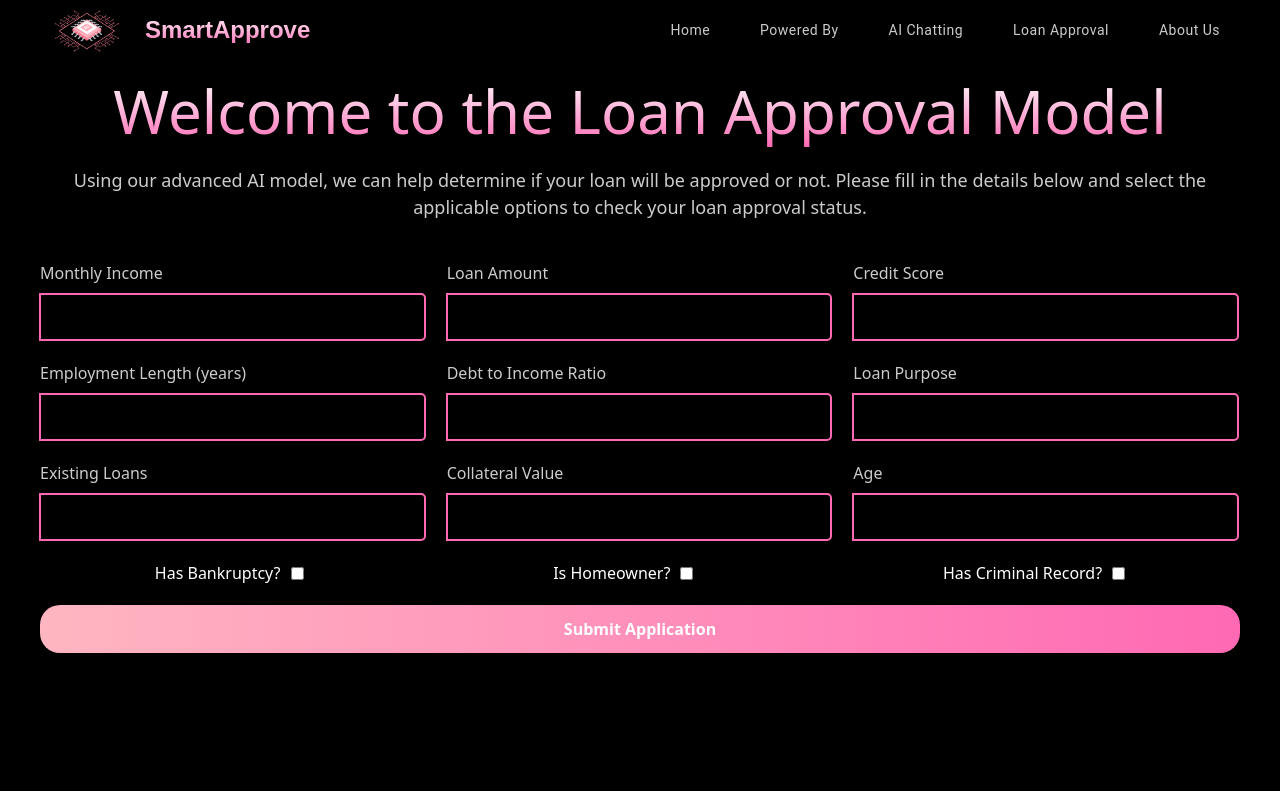
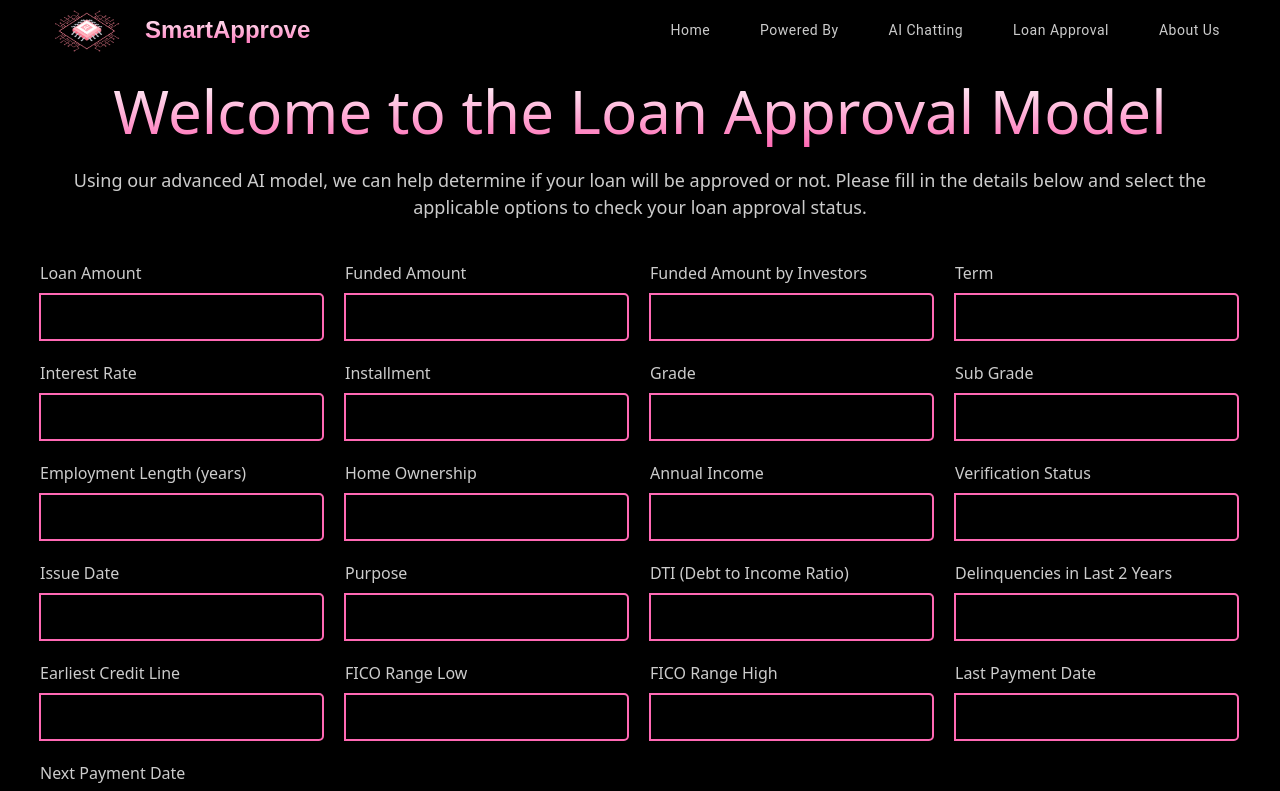
Before and after one commit to mirelesDavid/SmartAprrove, a React (Create React App) app in the folder client/hack24/: page /loansystem in a window 1280 px wide. Shown: the top 791 px of the page. Built offline with nearby package versions, Linux system fonts and the light colour scheme.

Commit message:
postRequest to Python Model Done

```diff
--- a/client/hack24/src/Pages/LoanSystemPage.css
+++ b/client/hack24/src/Pages/LoanSystemPage.css
@@ -1,7 +1,13 @@
+html, body {
+    height: 100%;
+    margin: 0;
+    padding: 0;
+    background-color: black; /* Fondo negro para el cuerpo completo */
+}
 .loan-system-container {
     background-color: black;
     color: white;
-    min-height: 100vh;
+    height: 100vh;
     padding: 0; /* Elimina cualquier relleno */
   }
 
@@ -90,6 +96,8 @@
     font-weight: bold;
     cursor: pointer;
     transition: background-color 0.3s ease, color 0.3s ease;
+    margin-top: 30px;
+    margin-bottom: 100px;
   }
 
   button.cta-button:hover {
--- a/client/hack24/src/Pages/LoanSystemPage.jsx
+++ b/client/hack24/src/Pages/LoanSystemPage.jsx
@@ -6,108 +6,130 @@ import './LoanSystemPage.css';
 
 const LoanSystemPage = () => {
   const [formData, setFormData] = useState({
-    income: '', // Ingresos mensuales
-    loanAmount: '', // Cantidad del préstamo
-    creditScore: '', // Puntuación de crédito
-    employmentLength: '', // Años de empleo
-    debtToIncomeRatio: '', // Relación deuda/ingresos
-    loanPurpose: '', // Propósito del préstamo
-    existingLoans: '', // Número de préstamos existentes
-    collateralValue: '', // Valor del colateral
-    age: '', // Edad del solicitante
-    hasBankruptcy: false, // Bancarrota
-    isHomeowner: false, // Propietario de vivienda
-    hasCriminalRecord: false, // Antecedentes penales
+    loan_amnt: '',
+    funded_amnt: '',
+    funded_amnt_inv: '',
+    term: '',
+    int_rate: '',
+    installment: '',
+    grade: '',
+    sub_grade: '',
+    emp_length: '',
+    home_ownership: '',
+    annual_inc: '',
+    verification_status: '',
+    issue_d: '',
+    purpose: '',
+    dti: '',
+    delinq_2yrs: '',
+    earliest_cr_line: '',
+    fico_range_low: '',
+    fico_range_high: '',
+    last_pymnt_d: '',
+    next_pymnt_d: ''
   });
 
-  const [approvalStatus, setApprovalStatus] = useState(''); // Estado para manejar el estatus
+  const [predictionResult, setPredictionResult] = useState(''); // Estado para manejar el resultado de la predicción
+  const [explanation, setExplanation] = useState(''); // Estado para manejar la explicación del AI
   const [statusColor, setStatusColor] = useState('black'); // Estado para manejar el color del título
 
   const handleChange = (e) => {
-    const { name, value, type, checked } = e.target;
+    const { name, value } = e.target;
     setFormData((prevData) => ({
       ...prevData,
-      [name]: type === 'checkbox' ? checked : value,
+      [name]: value,
     }));
   };
 
   const handleSubmit = async () => {
     try {
-      // Muestra los datos que se van a enviar en la consola
       console.log('Form Data:', formData);
 
-      // Realizar el POST request
+      // Realizar el POST request a la API de Node.js
       const response = await axiosInstance.post('/loanapproval', formData);
 
       // Verificar la respuesta del servidor
       console.log('Response:', response);
 
-      // Verificar si la respuesta contiene los datos esperados
-      const result = response.data.reply; // Accede correctamente a la respuesta
+      const result = response.data; // Acceder al resultado
 
-      // Verifica que el resultado sea un string antes de usar startsWith
-      if (typeof result === 'string') {
-        if (result.startsWith('Approved')) {
-          setApprovalStatus('Approved');
+      if (result.prediction && result.explanation) {
+        // Establecer el resultado de la predicción en el título
+        setPredictionResult(result.prediction);
+
+        // Establecer la explicación proporcionada por OpenAI en el párrafo
+        setExplanation(result.explanation);
+
+        // Cambiar el color basado en la predicción
+        if (result.prediction === 'Approved') {
           setStatusColor('green');
         } else {
-          setApprovalStatus('Declined');
           setStatusColor('red');
         }
       } else {
         console.error('Unexpected response format:', result);
-        setApprovalStatus('Unexpected response format');
+        setPredictionResult('Unexpected response format');
+        setExplanation('');
         setStatusColor('red');
       }
     } catch (error) {
       console.error('Error al enviar la solicitud:', error);
-      setApprovalStatus('Error processing your application');
+      setPredictionResult('Error processing your application');
+      setExplanation('');
       setStatusColor('red');
     }
   };
-
 
   return (
     <div className="loan-system-container">
       <NavBar />
       <div className="loan-content">
         <h1 style={{ color: statusColor }}>
-          {approvalStatus || 'Welcome to the Loan Approval Model'}
+          {predictionResult || 'Welcome to the Loan Approval Model'}
         </h1>
         <p>
-          Using our advanced AI model, we can help determine if your loan will be approved or not.
-          Please fill in the details below and select the applicable options to check your loan approval status.
+          {explanation || 'Using our advanced AI model, we can help determine if your loan will be approved or not. Please fill in the details below and select the applicable options to check your loan approval status.'}
         </p>
         <div className="form">
           {/* Primera fila de inputs */}
           <div className="form-row">
             <div className="input-group">
-              <InputLabel htmlFor="income" label="Monthly Income" />
+              <InputLabel htmlFor="loan_amnt" label="Loan Amount" />
               <input
                 type="text"
-                id="income"
-                name="income"
-                value={formData.income}
+                id="loan_amnt"
+                name="loan_amnt"
+                value={formData.loan_amnt}
                 onChange={handleChange}
               />
             </div>
             <div className="input-group">
-              <InputLabel htmlFor="loanAmount" label="Loan Amount" />
+              <InputLabel htmlFor="funded_amnt" label="Funded Amount" />
               <input
                 type="text"
-                id="loanAmount"
-                name="loanAmount"
-                value={formData.loanAmount}
+                id="funded_amnt"
+                name="funded_amnt"
+                value={formData.funded_amnt}
                 onChange={handleChange}
               />
             </div>
             <div className="input-group">
-              <InputLabel htmlFor="creditScore" label="Credit Score" />
+              <InputLabel htmlFor="funded_amnt_inv" label="Funded Amount by Investors" />
               <input
                 type="text"
-                id="creditScore"
-                name="creditScore"
-                value={formData.creditScore}
+                id="funded_amnt_inv"
+                name="funded_amnt_inv"
+                value={formData.funded_amnt_inv}
+                onChange={handleChange}
+              />
+            </div>
+            <div className="input-group">
+              <InputLabel htmlFor="term" label="Term" />
+              <input
+                type="text"
+                id="term"
+                name="term"
+                value={formData.term}
                 onChange={handleChange}
               />
             </div>
@@ -116,32 +138,42 @@ const LoanSystemPage = () => {
           {/* Segunda fila de inputs */}
           <div className="form-row">
             <div className="input-group">
-              <InputLabel htmlFor="employmentLength" label="Employment Length (years)" />
+              <InputLabel htmlFor="int_rate" label="Interest Rate" />
               <input
                 type="text"
-                id="employmentLength"
-                name="employmentLength"
-                value={formData.employmentLength}
+                id="int_rate"
+                name="int_rate"
+                value={formData.int_rate}
                 onChange={handleChange}
               />
             </div>
             <div className="input-group">
-              <InputLabel htmlFor="debtToIncomeRatio" label="Debt to Income Ratio" />
+              <InputLabel htmlFor="installment" label="Installment" />
               <input
                 type="text"
-                id="debtToIncomeRatio"
-                name="debtToIncomeRatio"
-                value={formData.debtToIncomeRatio}
+                id="installment"
+                name="installment"
+                value={formData.installment}
                 onChange={handleChange}
               />
             </div>
             <div className="input-group">
-              <InputLabel htmlFor="loanPurpose" label="Loan Purpose" />
+              <InputLabel htmlFor="grade" label="Grade" />
               <input
                 type="text"
-                id="loanPurpose"
-                name="loanPurpose"
-                value={formData.loanPurpose}
+                id="grade"
+                name="grade"
+                value={formData.grade}
+                onChange={handleChange}
+              />
+            </div>
+            <div className="input-group">
+              <InputLabel htmlFor="sub_grade" label="Sub Grade" />
+              <input
+                type="text"
+                id="sub_grade"
+                name="sub_grade"
+                value={formData.sub_grade}
                 onChange={handleChange}
               />
             </div>
@@ -150,66 +182,144 @@ const LoanSystemPage = () => {
           {/* Tercera fila de inputs */}
           <div className="form-row">
             <div className="input-group">
-              <InputLabel htmlFor="existingLoans" label="Existing Loans" />
+              <InputLabel htmlFor="emp_length" label="Employment Length (years)" />
               <input
                 type="text"
-                id="existingLoans"
-                name="existingLoans"
-                value={formData.existingLoans}
+                id="emp_length"
+                name="emp_length"
+                value={formData.emp_length}
                 onChange={handleChange}
               />
             </div>
             <div className="input-group">
-              <InputLabel htmlFor="collateralValue" label="Collateral Value" />
+              <InputLabel htmlFor="home_ownership" label="Home Ownership" />
               <input
                 type="text"
-                id="collateralValue"
-                name="collateralValue"
-                value={formData.collateralValue}
+                id="home_ownership"
+                name="home_ownership"
+                value={formData.home_ownership}
                 onChange={handleChange}
               />
             </div>
             <div className="input-group">
-              <InputLabel htmlFor="age" label="Age" />
+              <InputLabel htmlFor="annual_inc" label="Annual Income" />
               <input
                 type="text"
-                id="age"
-                name="age"
-                value={formData.age}
+                id="annual_inc"
+                name="annual_inc"
+                value={formData.annual_inc}
+                onChange={handleChange}
+              />
+            </div>
+            <div className="input-group">
+              <InputLabel htmlFor="verification_status" label="Verification Status" />
+              <input
+                type="text"
+                id="verification_status"
+                name="verification_status"
+                value={formData.verification_status}
                 onChange={handleChange}
               />
             </div>
           </div>
 
-          {/* Fila de checkboxes */}
-          <div className="form-row checkboxes">
-            <div className="checkbox-group">
-              <InputLabel htmlFor="hasBankruptcy" label="Has Bankruptcy?" />
+          {/* Cuarta fila de inputs */}
+          <div className="form-row">
+            <div className="input-group">
+              <InputLabel htmlFor="issue_d" label="Issue Date" />
               <input
-                type="checkbox"
-                id="hasBankruptcy"
-                name="hasBankruptcy"
-                checked={formData.hasBankruptcy}
+                type="text"
+                id="issue_d"
+                name="issue_d"
+                value={formData.issue_d}
                 onChange={handleChange}
               />
             </div>
-            <div className="checkbox-group">
-              <InputLabel htmlFor="isHomeowner" label="Is Homeowner?" />
+            <div className="input-group">
+              <InputLabel htmlFor="purpose" label="Purpose" />
               <input
-                type="checkbox"
-                id="isHomeowner"
-                name="isHomeowner"
-                checked={formData.isHomeowner}
+                type="text"
+                id="purpose"
+                name="purpose"
+                value={formData.purpose}
                 onChange={handleChange}
               />
             </div>
-            <div className="checkbox-group">
-              <InputLabel htmlFor="hasCriminalRecord" label="Has Criminal Record?" />
+            <div className="input-group">
+              <InputLabel htmlFor="dti" label="DTI (Debt to Income Ratio)" />
               <input
-                type="checkbox"
-                id="hasCriminalRecord"
-                name="hasCriminalRecord"
-                checked={formData.hasCriminalRecord}
+                type="text"
+                id="dti"
+                name="dti"
+                value={formData.dti}
+                onChange={handleChange}
+              />
+            </div>
+            <div className="input-group">
+              <InputLabel htmlFor="delinq_2yrs" label="Delinquencies in Last 2 Years" />
+              <input
+                type="text"
+                id="delinq_2yrs"
+                name="delinq_2yrs"
+                value={formData.delinq_2yrs}
+                onChange={handleChange}
+              />
+            </div>
+          </div>
+
+          {/* Quinta fila de inputs */}
+          <div className="form-row">
+            <div className="input-group">
+              <InputLabel htmlFor="earliest_cr_line" label="Earliest Credit Line" />
+              <input
+                type="text"
+                id="earliest_cr_line"
+                name="earliest_cr_line"
+                value={formData.earliest_cr_line}
+                onChange={handleChange}
+              />
+            </div>
+            <div className="input-group">
+              <InputLabel htmlFor="fico_range_low" label="FICO Range Low" />
+              <input
+                type="text"
+                id="fico_range_low"
+                name="fico_range_low"
+                value={formData.fico_range_low}
+                onChange={handleChange}
+              />
+            </div>
+            <div className="input-group">
+              <InputLabel htmlFor="fico_range_high" label="FICO Range High" />
+              <input
+                type="text"
+                id="fico_range_high"
+                name="fico_range_high"
+                value={formData.fico_range_high}
+                onChange={handleChange}
+              />
+            </div>
+            <div className="input-group">
+              <InputLabel htmlFor="last_pymnt_d" label="Last Payment Date" />
+              <input
+                type="text"
+                id="last_pymnt_d"
+                name="last_pymnt_d"
+                value={formData.last_pymnt_d}
+                onChange={handleChange}
+              />
+            </div>
+          </div>
+
+          {/* Sexta fila de inputs */}
+          <div className="form-row">
+            <div className="input-group">
+              <InputLabel htmlFor="next_pymnt_d" label="Next Payment Date" />
+              <input
+                type="text"
+                id="next_pymnt_d"
+                name="next_pymnt_d"
+                value={formData.next_pymnt_d}
                 onChange={handleChange}
               />
             </div>
--- a/client/hack24/src/Pages/MainPage.jsx
+++ b/client/hack24/src/Pages/MainPage.jsx
@@ -36,7 +36,7 @@ const MainPage = () => {
       <div className="content">
         <div className="body-container" ref={bodyContainerRef}>
           <div className="hero-section">
-            <h1>Smarter, faster loan decisions powered by AI</h1>
+            <h1>AI-Powered: Making Smarter Loan Decisions in Seconds</h1>
             <p>
             By using ##### a machine learning model, banks can predict loan outcomes with high accuracy, reducing defaults and financial risk. Our model classifier have shown 99.2% accuracy in predicting loan approvals, which greatly outperforms traditional methods.
             </p>
@@ -71,6 +71,7 @@ const MainPage = () => {
             <div className="analytics-text">
               <h3>SAFER FASTER SMARTER</h3>
               <p>Traditional loan approval processes are slow, requiring manual document verification, which can take days or weeks. This creates delays and inefficiencies for both banks and customers. AI-driven loan approval automates document processing and decision-making, reducing approval times and improving the customer experience.</p>
+
             </div>
             <img src="/bank.png" alt="Analytics Image" className="analytics-image1" />
           </div>
```
Also changed, not shown: 2 other files (tests, documents, lock files or other folders).
